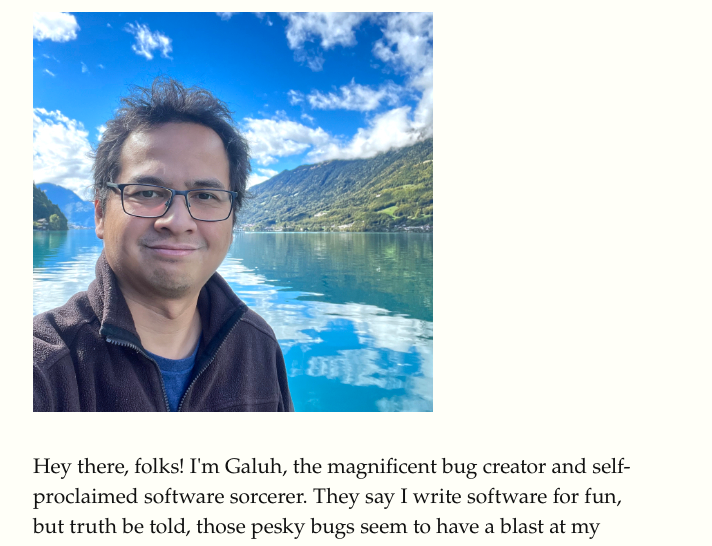
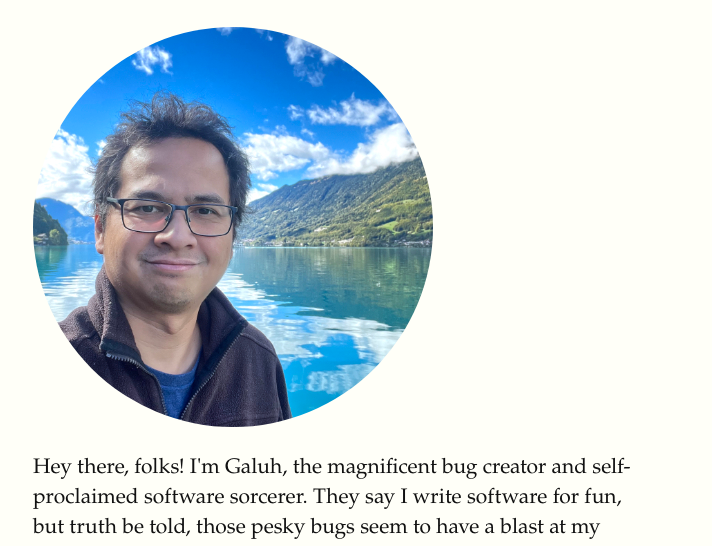
Before and after one commit to gwutama/gwutama.github.io, a plain HTML site: page index.html in a window 1280 px wide. Shown: the part 244-790 px from the top of the page, without its empty margins (127-839 px from the left). Drawn offline with Linux system fonts and the light colour scheme; a web font is replaced by a local one.

Commit message:
Rounded photo

```diff
--- a/index.html
+++ b/index.html
@@ -13,10 +13,11 @@
     <header>
         <h1 id="tufte-css">Galuh Utama</h1>
         <p class="subtitle">Coding Enthusiast, Bug Whisperer, and Tech Extraordinaire</p>
-        <img src="me_small.jpg" alt="Galuh Utama" id="me"/>
     </header>
 
     <section>
+    <img src="me_small.jpg" alt="Galuh Utama" id="me" style="border-radius: 50%;"/>
+
     <p>
         Hey there, folks! I'm Galuh, the magnificent bug creator and self-proclaimed software sorcerer.
         They say I write software for fun, but truth be told, those pesky bugs seem to have a blast at my expense!
```
